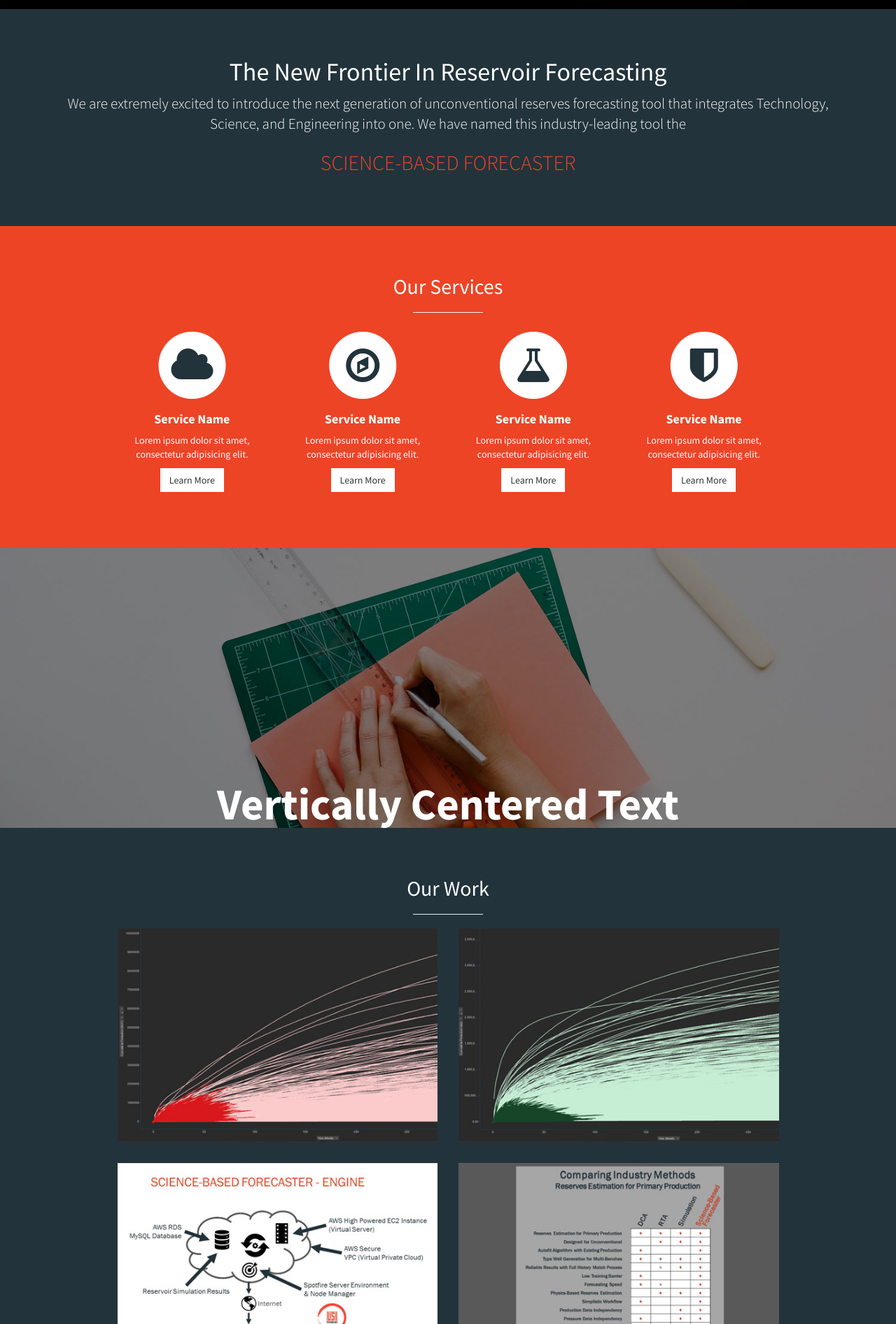
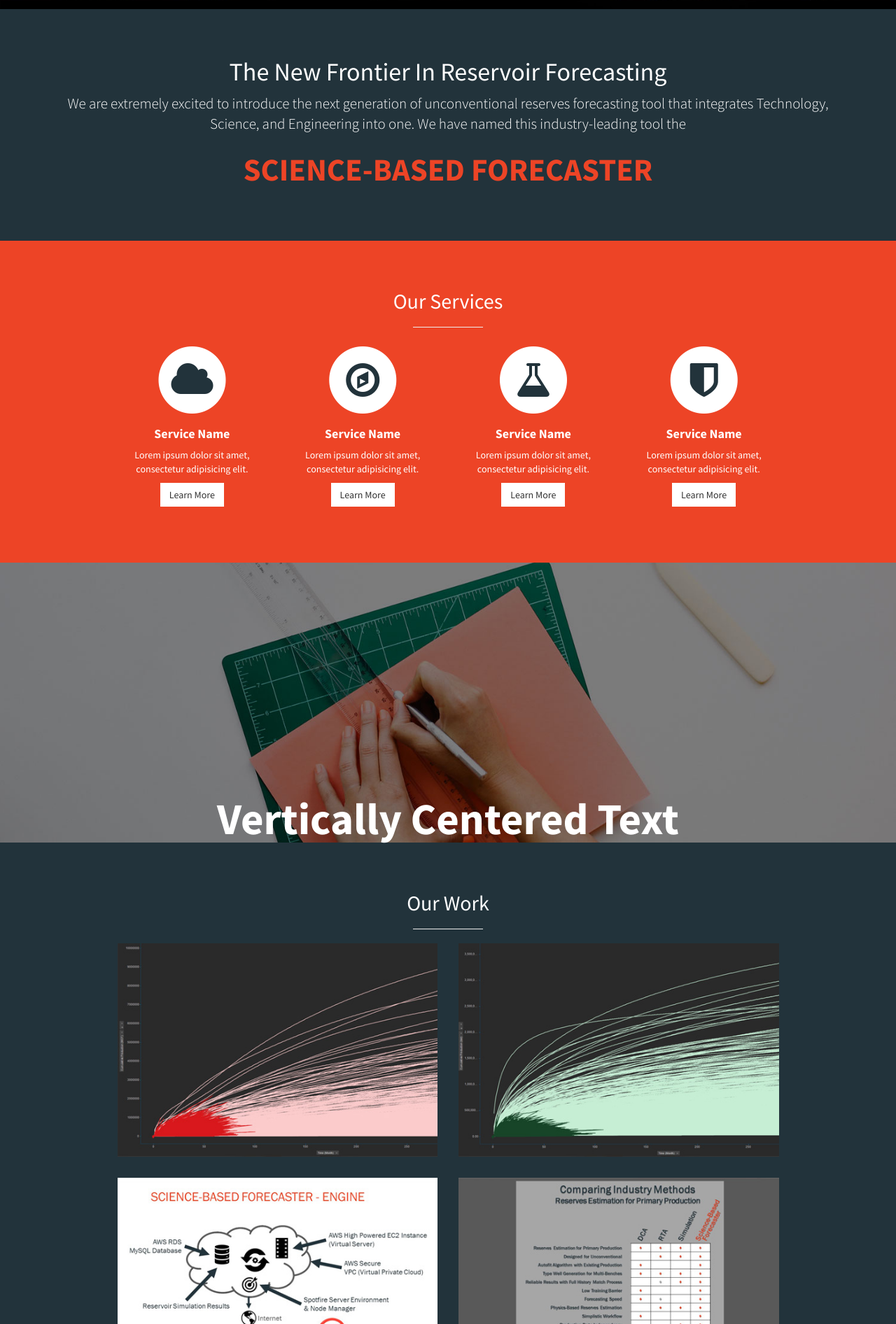
Before and after one commit to volny/stylish-portfolio-jekyll, a Jekyll site: the page built from index.html, in a window 1280 px wide. Shown: the part 887-2779 px from the top of the page at 70% size. Built offline with Jekyll 4.4.1, drawn with Linux system fonts in a browser that asks for light colours.

Commit message:
edit text

```diff
--- a/_includes/about.html
+++ b/_includes/about.html
@@ -4,7 +4,7 @@
       <div class="col-lg-12 text-center">
         <h1>The New Frontier In Reservoir Forecasting</h1>
         <p class="lead" style="text-align:center">We are extremely excited to introduce the next generation of unconventional reserves forecasting tool that integrates Technology, Science, and Engineering into one. We have named this industry-leading tool the</p>
-        <p class="lead" style="text-align:center;color:#ed4426; font-size: 30px">SCIENCE-BASED FORECASTER</p>
+        <p class="lead" style="text-align:center;color:#ed4426; font-size: 45px; font-weight: bold">SCIENCE-BASED FORECASTER</p>
       </div>
     </div>
     <!-- /.row -->
```
